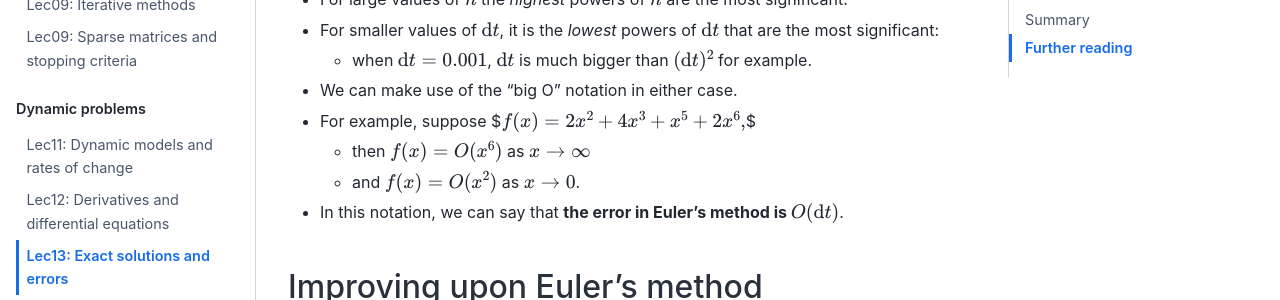
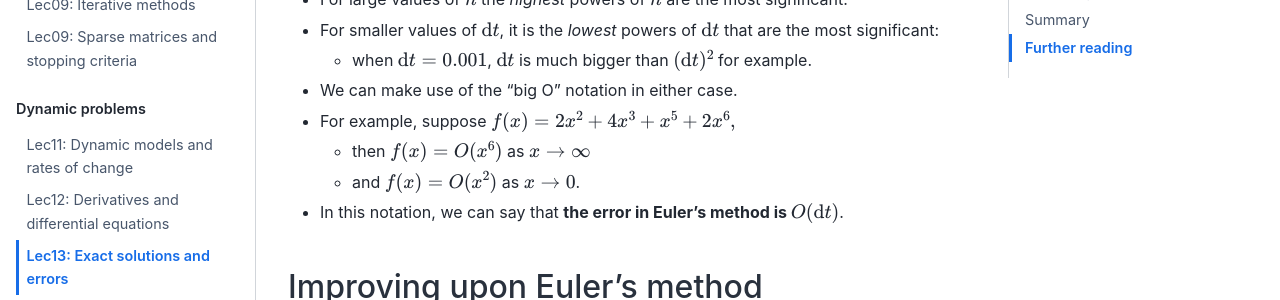
Before and after one commit to uol-soc-teachingrepos/COMP2421-Numerical-Computation, a Jupyter Book: the page built from lec/lec13.md, in a window 1280 px wide and 900 px high, scrolled down 2087 px. Shown: the part 149-449 px from the top of the window. Built offline with Jupyter Book 1.0.4 settings and Sphinx 7.4.7 and the Sphinx Book theme 1.1.4, drawn with Linux system fonts in a browser that asks for light colours; pages that are not in the unit, such as notebooks, are missing from menus.

Commit message:
Fixed latex
Latex was broken in the Big O notation section

```diff
--- a/lec/lec13.md
+++ b/lec/lec13.md
@@ -194,10 +194,7 @@ df.style.hide_index().set_caption("Results of using Euler's method varying dt")
 
 -   We can make use of the "big O" notation in either case.
 
--   For example, suppose $$
-      f(x) = 2 x^2 + 4 x^3 + x^5 + 2 x^6,
-      $$
-
+-   For example, suppose $f(x) = 2 x^2 + 4 x^3 + x^5 + 2 x^6,$
     -   then $f(x) = O(x^6)$ as $x \to \infty$
     -   and $f(x) = O(x^2)$ as $x \to 0$.
 
```
